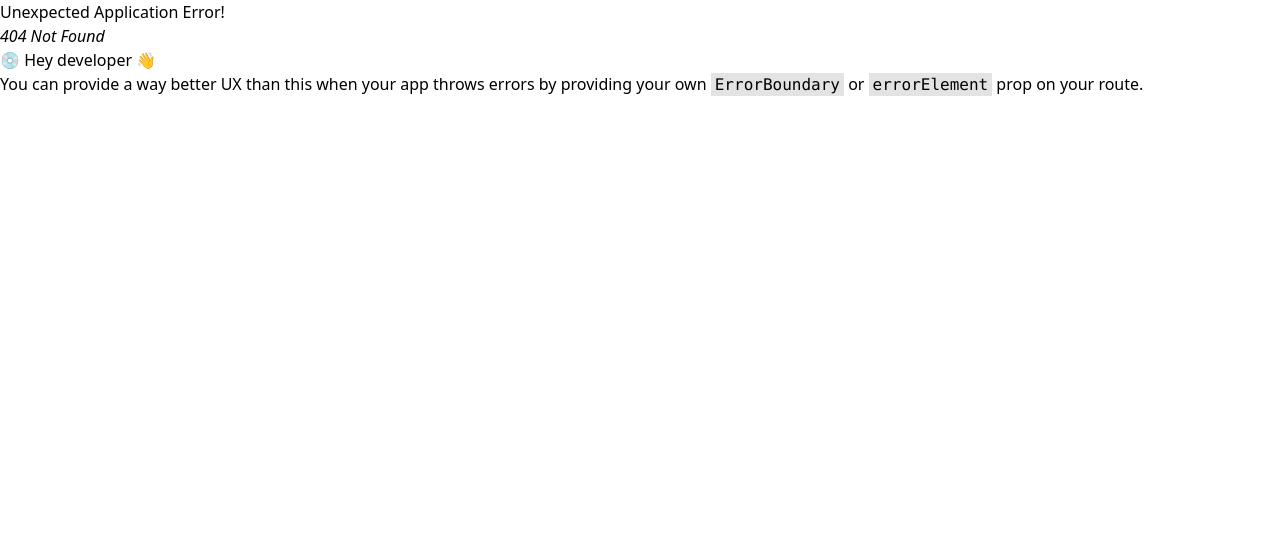
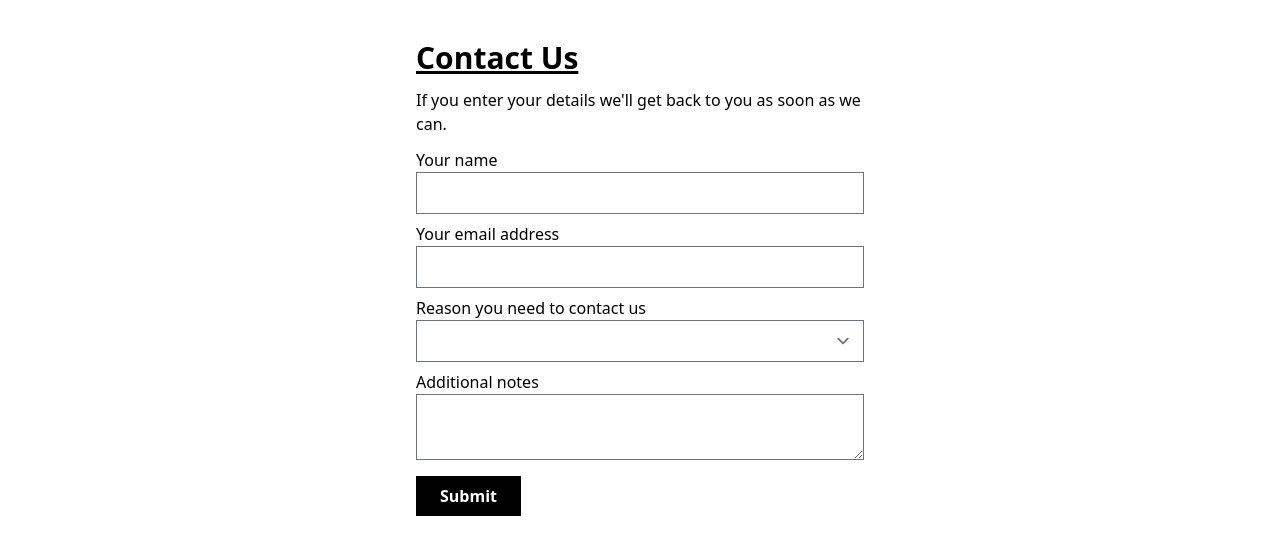
Before and after one commit to arief-github/learning-react-typescript, a React (Vite) app: page /contacts in a window 1280 px wide. Before the commit this address had no page. Shown: the top 554 px of the page. Built offline with nearby package versions, Linux system fonts and the light colour scheme.

Commit message:
initialize: library and form controlled components

```diff
--- a/package.json
+++ b/package.json
@@ -23,6 +23,7 @@
   },
   "devDependencies": {
     "@eslint/js": "^9.13.0",
+    "@tailwindcss/forms": "^0.5.9",
     "@types/react": "^18.3.12",
     "@types/react-dom": "^18.3.1",
     "@vitejs/plugin-react": "^4.3.3",
--- a/src/App.tsx
+++ b/src/App.tsx
@@ -1,10 +1,10 @@
-import { Alert } from "./components/Alert";
+import { ContactPage } from './pages/Contacts';
 import './App.css'
 
 function App() {
   return (
     <div className="App">
-      <Alert type="success" heading="success" closable>Everything is fine</Alert>
+      <ContactPage/>
     </div>
   )
 
--- /dev/null
+++ b/src/pages/Contacts/index.tsx
@@ -0,0 +1,58 @@
+import { FormEvent, useState } from "react";
+import { Contact } from "../../types/contact";
+
+export function ContactPage() {
+    const [contact, setContact] = useState<Contact>({
+        name: "",
+        email: "",
+        reason: "",
+        notes: ""
+    })
+
+    const fieldStyle = "flex flex-col mb-2";
+
+    function handleSubmit(e: FormEvent<HTMLFormElement>) {
+        e.preventDefault()
+        console.log('Submitted Details:', contact)
+    }
+
+    return (
+        <div className="flex flex-col py-10 max-w-md mx-auto">
+            <h2 className="text-3xl font-bold underline mb-3"> Contact Us </h2>
+            <p className="mb-3">
+                If you enter your details we'll get back to you as soon as we can.
+            </p>
+            <form onSubmit={handleSubmit}>
+                <div className={fieldStyle}>
+                    <label htmlFor="name">Your name</label>
+                    <input type="text" id="name" value={contact.name} onChange={(e) => setContact({ ...contact, name: e.target.value })}/>
+                </div>
+                <div className={fieldStyle}>
+                    <label htmlFor="email">Your email address</label>
+                    <input type="email" id="email" value={contact.email} onChange={(e) => setContact({ ...contact, email: e.target.value })} />
+                </div>
+                <div className={fieldStyle}>
+                    <label htmlFor="reason">Reason you need to contact us</label>
+                    <select id="reason" value={contact.reason} onChange={(e) => setContact({ ...contact, reason: e.target.value })}>
+                        <option value=""></option>
+                        <option value="Support">Support</option>
+                        <option value="Feedback">Feedback</option>
+                        <option value="Other">Other</option>
+                    </select>
+                </div>
+                <div className={fieldStyle}>
+                    <label htmlFor="notes">Additional notes</label>
+                    <textarea id="notes" value={contact.notes} onChange={(e) => setContact({ ...contact, notes: e.target.value })} />
+                </div>
+                <div>
+                    <button
+                        type="submit"
+                        className="mt-2 h-10 px-6 font-semibold bg-black text-white"
+                    >
+                        Submit
+                    </button>
+                </div>
+            </form>
+        </div>
+    )
+}
--- a/src/routes/index.tsx
+++ b/src/routes/index.tsx
@@ -1,10 +1,15 @@
 import { createBrowserRouter, RouterProvider } from "react-router-dom";
 import { ProductsPage } from "../pages/Products";
+import { ContactPage } from "../pages/Contacts";
 
 const router = createBrowserRouter([
     {
         path: 'products',
         element: <ProductsPage />,
+    },
+    {
+        path: 'contacts',
+        element: <ContactPage />,
     },
 ])
 
--- /dev/null
+++ b/src/types/contact.ts
@@ -0,0 +1,6 @@
+export type Contact = {
+    name: string;
+    email: string;
+    reason: string;
+    notes: string;
+}
--- a/tailwind.config.js
+++ b/tailwind.config.js
@@ -6,5 +6,5 @@
   theme: {
     extend: {},
   },
-  plugins: [],
+  plugins: [require('@tailwindcss/forms')],
 }
```
Also changed, not shown: 1 other file (tests, documents, lock files or other folders).
